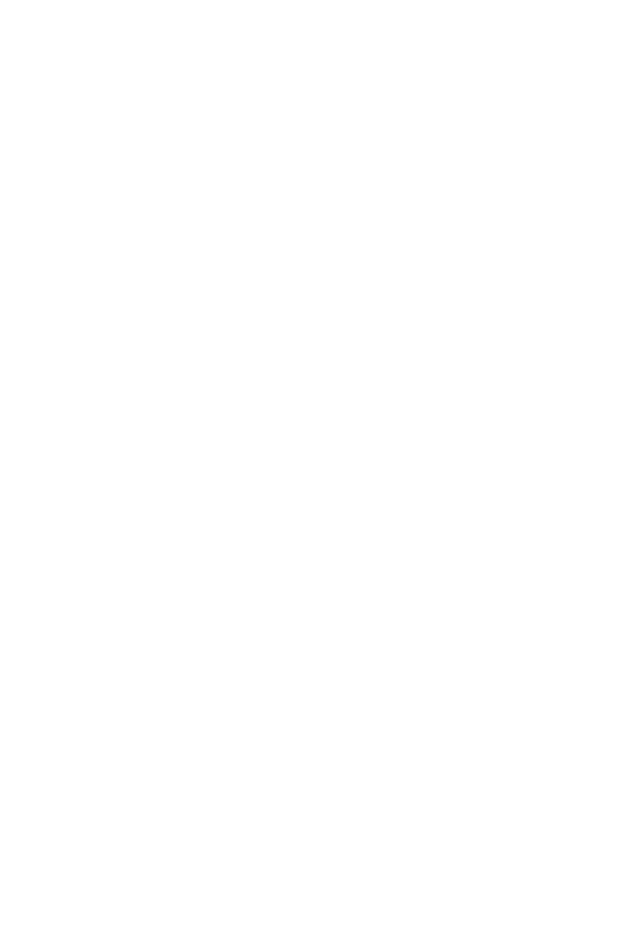
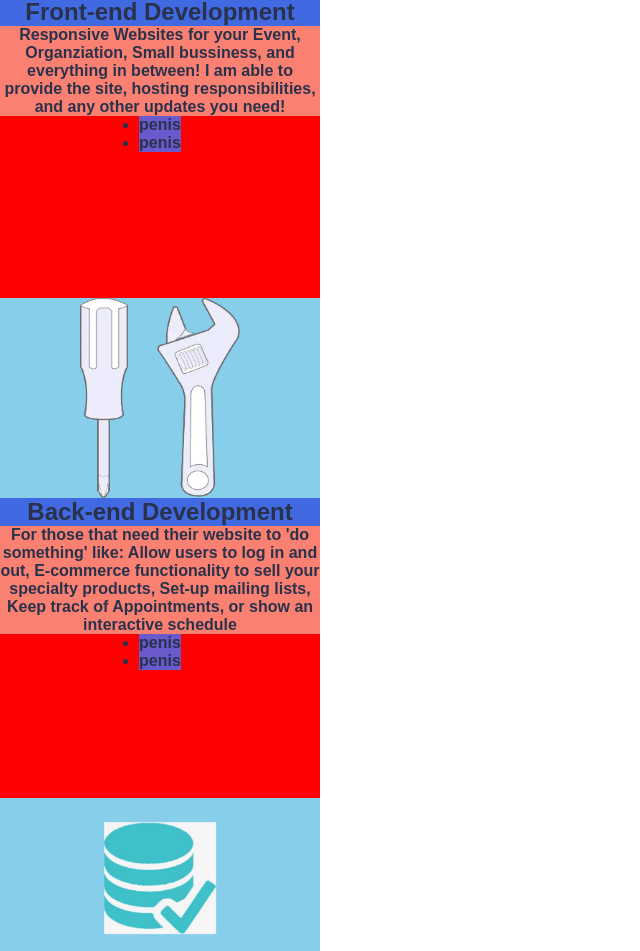
Before and after one commit to cambateman/Portfolio, a React (Create React App) app in the folder client/: page / in a window 1280 px wide. Shown: the part 601-1552 px from the top of the page, without its empty margins (0-640 px from the left). Before the commit the page ends 800 px from the top, so only its background shows below. Built offline with nearby package versions, Linux system fonts and the light colour scheme.

Commit message:
added router and set-up routes

```diff
--- a/client/package.json
+++ b/client/package.json
@@ -12,6 +12,7 @@
     "@testing-library/user-event": "^12.8.3",
     "react": "^17.0.2",
     "react-dom": "^17.0.2",
+    "react-router-dom": "^6.0.2",
     "react-scripts": "4.0.3",
     "web-vitals": "^1.1.2"
   },
--- a/client/src/App.js
+++ b/client/src/App.js
@@ -1,18 +1,33 @@
+import { BrowserRouter as Router, Route, Link, Routes } from "react-router-dom";
+
+import About from "./Pages/About"
+import Home from "./Pages/Home"
+import Projects from "./Pages/Projects"
+
 import Navbar from "./Components/Navbar";
 import Banner from "./Components/Banner";
 import SkillCard from "./Components/SkillCards";
+import Footer from "./Components/Footer";
 
 import frontEnd from './assets/front-end.png'
 import backEnd from './assets/back-end.png'
 import databases from './assets/databases.png'
-import Footer from "./Components/Footer";
+
 
 
 function App() {
   return (
     <div className="App">
       <Navbar />
+        <Router>
 
+          <Routes>
+            <Route exact path="/" element={<Home />} />
+            <Route exact path="About" element={<About />} />
+            <Route exact path="Projects" element={<Projects />} />
+          </Routes>
+
+        </Router>
       <Footer />
     </div>
   );
--- /dev/null
+++ b/client/src/Pages/About.js
@@ -0,0 +1,8 @@
+
+function About() {
+    return (
+        <h1>About Page</h1>
+    )
+}
+
+export default About
--- /dev/null
+++ b/client/src/Pages/Home.js
@@ -0,0 +1,38 @@
+import Banner from "../Components/Banner";
+import SkillCard from "../Components/SkillCards";
+
+import frontEnd from '../assets/front-end.png';
+import backEnd from '../assets/back-end.png';
+import databases from '../assets/databases.png';
+
+
+function Home() {
+    return (
+      <div>
+          <Banner />
+           <div className="index-page-cards">
+            <SkillCard
+            img={frontEnd}
+            title="Front-end Development"
+            information="Responsive Websites for your Event, Organziation, Small bussiness,
+            and everything in between! I am able to provide the site, hosting
+            responsibilities, and any other updates you need!"
+            />
+
+            <SkillCard
+            img={backEnd}
+            title="Back-end Development"
+            information="For those that need their website to 'do something' like: Allow users to log in and out, E-commerce functionality to sell your specialty products, Set-up mailing lists, Keep track of Appointments, or show an interactive schedule"
+            />
+
+            <SkillCard
+            img={databases}
+            title="Database Administration "
+            information="Managment or creation of SQL or NoSQL to manage your customers, orders, inventory, and provide reports"
+            />
+            </div>
+      </div>
+    );
+  }
+
+  export default Home;
--- /dev/null
+++ b/client/src/Pages/Projects.js
@@ -0,0 +1,7 @@
+function Projects() {
+    return (
+        <h1>Projects Page</h1>
+    )
+}
+
+export default Projects
```
Also changed, not shown: 1 other file (tests, documents, lock files or other folders).
